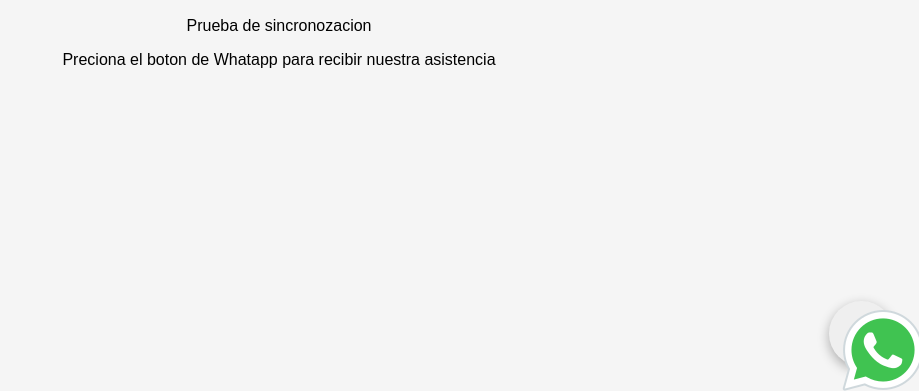
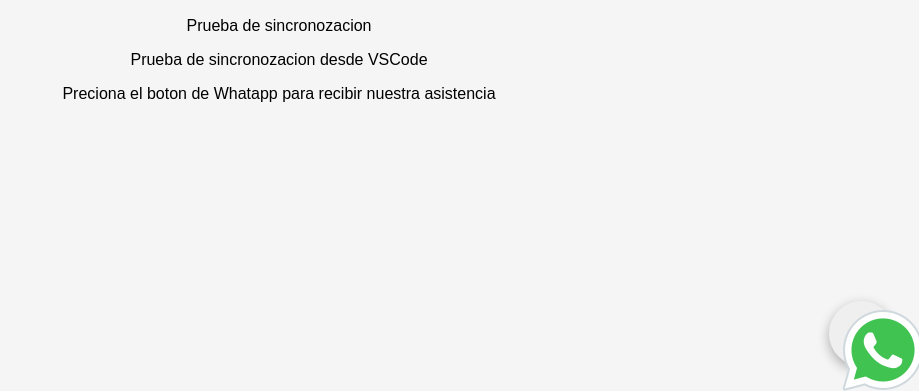
Before and after one commit to Psystem91/michellspa, a plain HTML site: page index.html in a window 1280 px wide. Shown: the part 409-800 px from the top of the page, without its empty margins (361-1280 px from the left). Drawn offline with Linux system fonts and the light colour scheme.

Commit message:
Actualizacion de conexion a VSC
Actualizacion de conexion a VSC# Changes to be committed:
Actualizacion de conexion a VSC#

```diff
--- a/index.html
+++ b/index.html
@@ -12,6 +12,7 @@
         <h1>Spa Michell</h1>
         <h2>Bienvenido a nuestro sitio</h2>
         <p>Prueba de sincronozacion</p>
+        <p>Prueba de sincronozacion desde VSCode</p>
         <p>Preciona el boton de Whatapp para recibir nuestra asistencia</p>
     </div>
     <button id="whatsappButton" onclick="openChat()">
```
